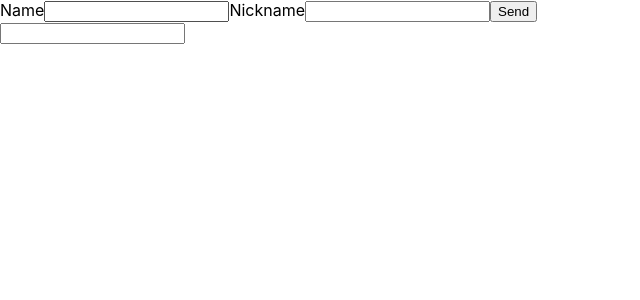
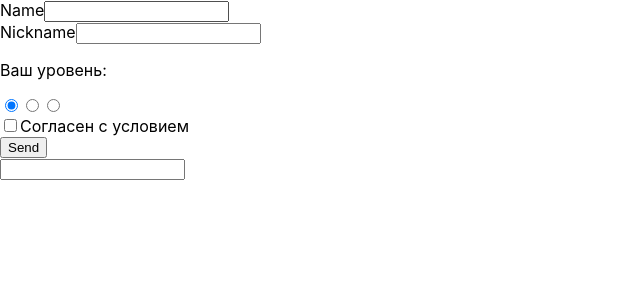
Before and after one commit to gluschenkotoma/reactlessons, a React (Create React App) app: page / in a window 1280 px wide. Shown: the top 300 px of the page, without its empty margins (0-640 px from the left). Built offline with nearby package versions, Linux system fonts and the light colour scheme; the HTML template or start-up script is replaced by a standard one.

Commit message:
checkbox

```diff
--- a/src/components/Forms.js
+++ b/src/components/Forms.js
@@ -6,6 +6,10 @@ class Form extends Component {
     //   только для перерисовывания инпута, не для сабмита
     name: '',
     tag: '',
+    // для radiobutton
+    experience: 'junior',
+    // checkbox
+    licence: false,
   };
 
   nameInputId = shortid.generate();
@@ -41,6 +45,12 @@ class Form extends Component {
     // передать начальное состояние state
     this.setState({ name: '', tag: '' });
   };
+  // for chackbox
+  handleLicenceChange = e => {
+    console.log(e.currentTarget.checked);
+
+    this.setState({ licence: e.currentTarget.checked });
+  };
 
   render() {
     return (
@@ -57,7 +67,7 @@ class Form extends Component {
             id={this.nameInputId} //shortid
           />
         </label>
-
+        <br />
         <label htmlFor={this.tagInputId}>
           Nickname
           <input
@@ -69,6 +79,55 @@ class Form extends Component {
             id={this.tagInputId}
           />
         </label>
+        <br />
+        {/* RADIOBUTTON */}
+
+        <p>Ваш уровень: </p>
+
+        <label>
+          <input
+            type="radio"
+            name="experience"
+            onChange={this.handleChange}
+            value="junior"
+            checked={this.state.experience === 'junior'}
+          />
+        </label>
+        <label>
+          <input
+            type="radio"
+            name="experience"
+            onChange={this.handleChange}
+            value="middle"
+            checked={this.state.experience === 'middle'}
+          />
+        </label>
+        <label>
+          <input
+            type="radio"
+            name="experience"
+            onChange={this.handleChange}
+            value="senior"
+            checked={this.state.experience === 'senior'}
+          />
+        </label>
+        <br />
+
+        {/* CHECKBOX */}
+
+        <label>
+          <input
+            type="checkbox"
+            name="licence"
+            checked={this.state.licence}
+            onChange={this.handleLicenceChange}
+          />
+          Согласен с условием
+        </label>
+
+        <br />
+
+        {/* SUBMIT */}
         <button type="submit">Send</button>
       </form>
     );
```
